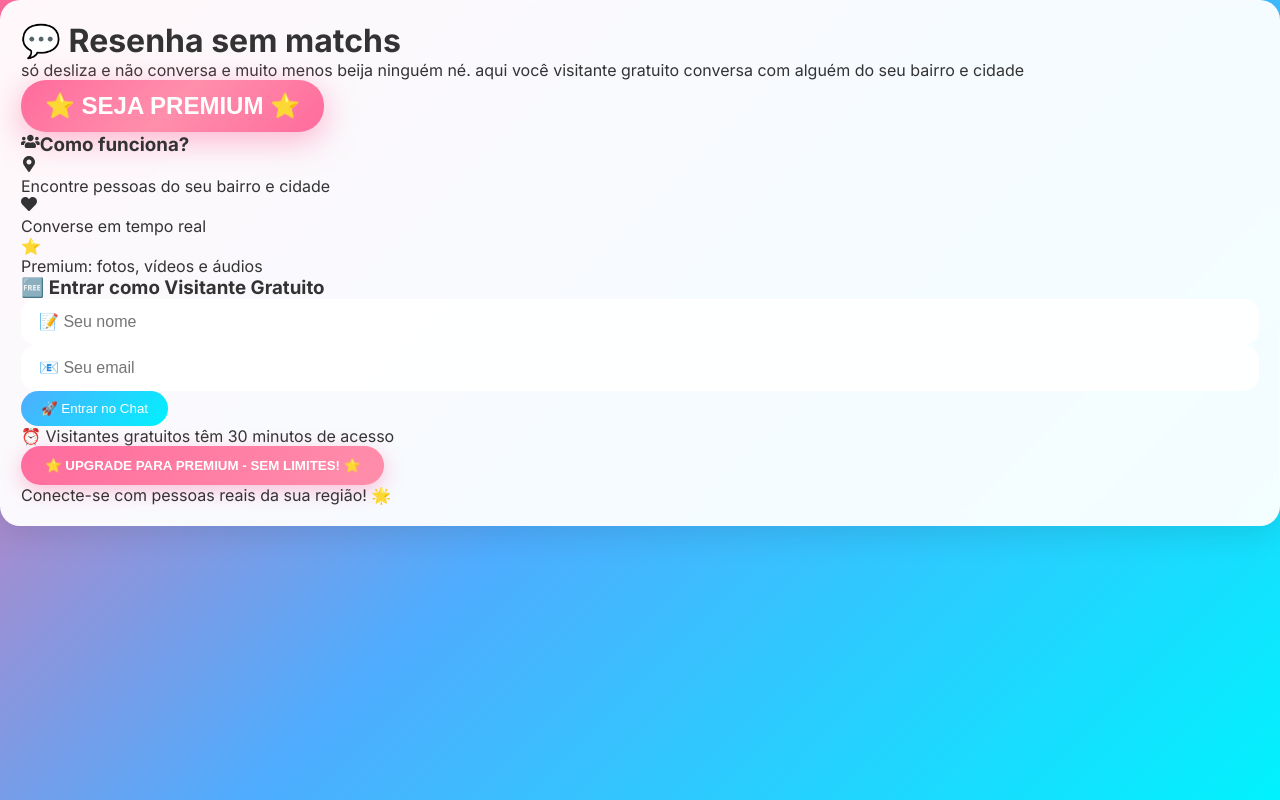
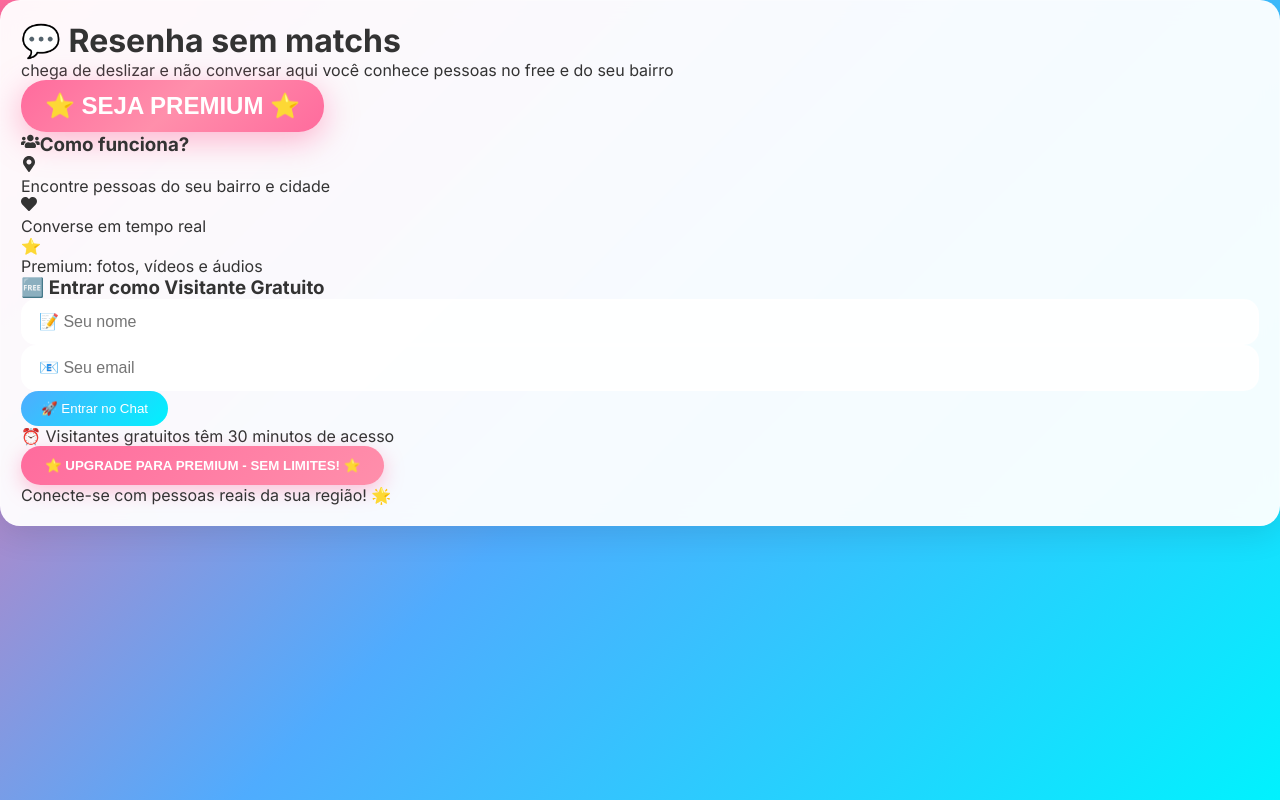
Before and after one commit to rodrigokrapp/100matchs, a React (Vite) app: page /inicio in a window 1280 px wide. Built offline with nearby package versions, Linux system fonts and the light colour scheme.

Commit message:
chat
chat

```diff
--- a/src/pages/HomePage.tsx
+++ b/src/pages/HomePage.tsx
@@ -62,7 +62,7 @@ const HomePage: React.FC = () => {
             💬 Resenha sem matchs
           </h1>
           <p className="text-lg md:text-xl text-gray-600 mb-6">
-            só desliza e não conversa e muito menos beija ninguém né. aqui você visitante gratuito conversa com alguém do seu bairro e cidade
+            chega de deslizar e não conversar aqui você conhece pessoas no free e do seu bairro
           </p>
 
           {/* Botão Premium Destacado */}
```
